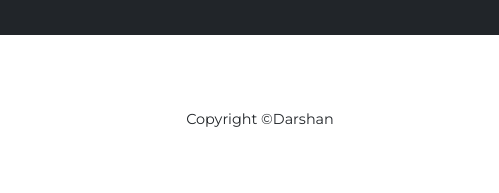
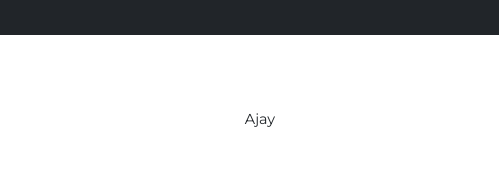
Before and after one commit to ajaykumar546/myportfolion, a plain HTML site: page index.html in a window 1280 px wide. Shown: the part 7346-7539 px from the top of the page, 0-499 px from the left. Drawn offline with nearby package versions, Linux system fonts and the light colour scheme; files that its build step writes are made by us from their sources; a web font is replaced by a local one.

Commit message:
Update index.html

```diff
--- a/index.html
+++ b/index.html
@@ -553,7 +553,7 @@ Explore my portfolio to see how I bring ideas to life through data science, mach
         <div class="container">
             <div class="row">
                 <div class="col-md-4 mb-4">
-                    <span class="copyright">Copyright &copy;Darshan
+                    <span class="copyright">Ajay
                     </span>
                 </div>
                 <div class="col-md-4">
```
